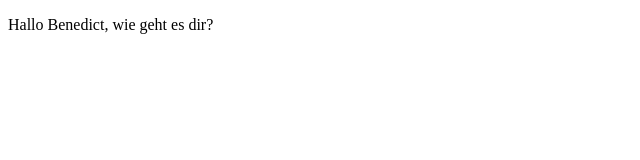
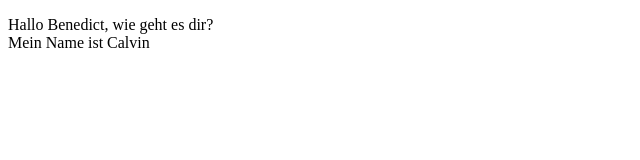
Before and after one commit to Benedict-Fels/github-practice, a plain HTML site: page index.html in a window 1280 px wide. Shown: the whole page, without its empty margins (0-640 px from the left). Drawn offline with Linux system fonts and the light colour scheme.

Commit message:
git push

```diff
--- a/index.html
+++ b/index.html
@@ -8,6 +8,8 @@
 <body>
     <p>
         Hallo Benedict, wie geht es dir?
+        <br>
+        Mein Name ist Calvin
     </p>
 </body>
 </html>
```
